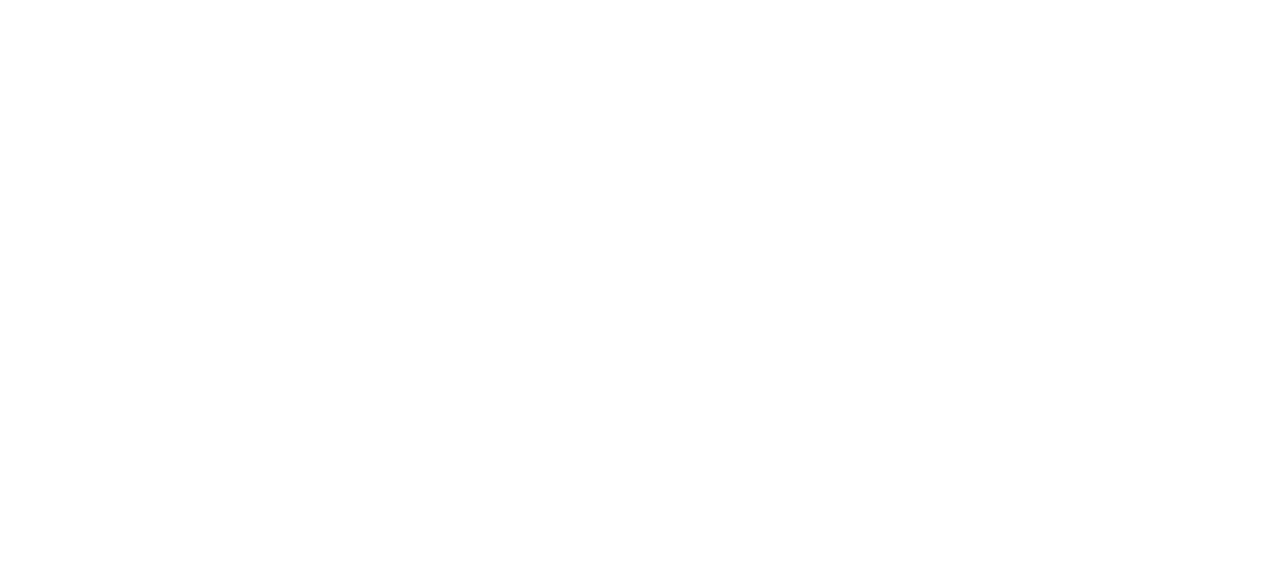
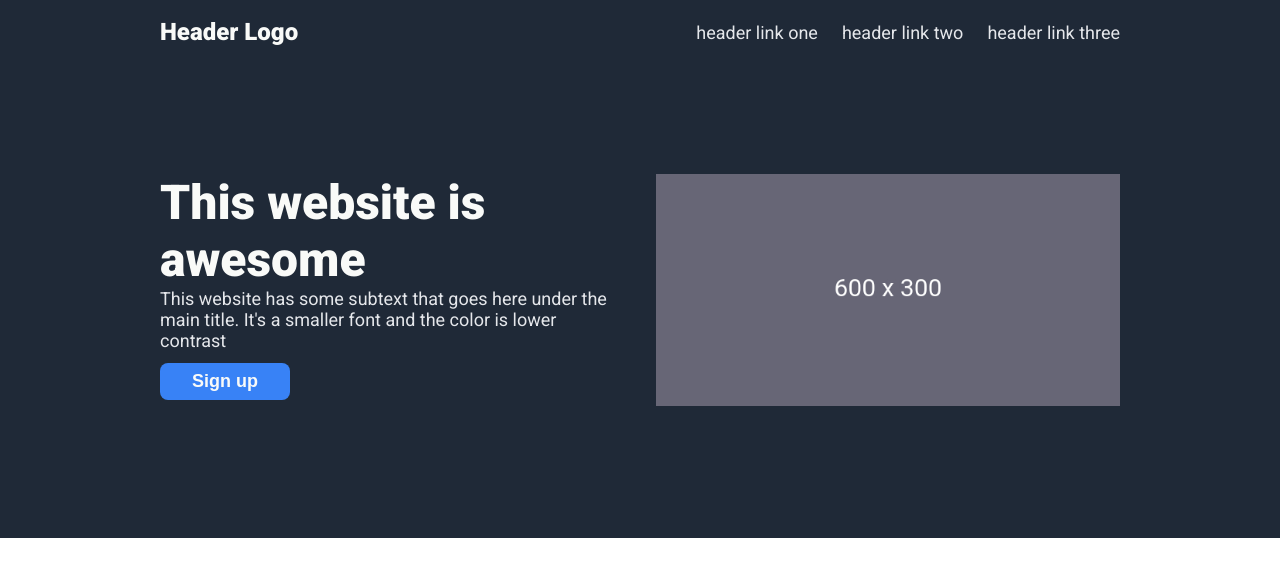
Before and after one commit to elik-dev/landing-page, a plain HTML site: page index.html in a window 1280 px wide. Drawn offline with Linux system fonts and the light colour scheme.

Commit message:
Add content and apply styles to header section

```diff
--- a/css/styles.css
+++ b/css/styles.css
@@ -0,0 +1,111 @@
+/* basic styles */
+html {
+    box-sizing: border-box;
+}
+
+*,
+*::before,
+*::after {
+    box-sizing: inherit;
+}
+
+body {
+    font-family: "Roboto", Arial, sans-serif;
+    margin: 0;
+}
+
+ul,
+h1,
+h2,
+p,
+figure,
+blockquote {
+    margin: 0;
+    padding: 0;
+}
+
+ul {
+    list-style: none;
+}
+
+a {
+    text-decoration: none;
+}
+
+.content {
+    margin: 0 auto;
+    max-width: 996px;
+    padding: 0 18px;
+    display: flex;
+    flex-direction: column;
+    align-items: center;
+}
+
+/* heading layout */
+.container-1,
+footer {
+    background-color: #1f2937;
+}
+
+.logo,
+h1,
+.hero button {
+    color: #f9faf8;
+    font-weight: 900;
+}
+
+.logo {
+    font-size: 24px;
+}
+
+h1 {
+    font-size: 48px;
+}
+
+nav a,
+.hero p,
+footer {
+    color: #e5e7eb;
+    font-size: 18px;
+}
+nav a:hover {
+    color: #3882f6;
+}
+
+.hero button {
+    margin-top: 12px;
+    background-color: #3882f6;
+    font-size: 18px;
+    padding: 8px 32px;
+    border: none;
+    border-radius: 8px;
+}
+
+.hero button:hover {
+    background-color: #f9faf8;
+    color: #3882f6;
+}
+.header-top {
+    padding-top: 18px;
+    display: flex;
+    justify-content: space-between;
+    align-items: center;
+}
+nav ul {
+    display: flex;
+    gap: 24px;
+}
+.hero {
+    padding: 128px 0;
+    display: flex;
+    gap: 32px;
+}
+.hero-left,
+.hero-right {
+    flex: 1;
+}
+.hero-right img {
+    max-width: 100%;
+}
+
+/* container 2 layout */
--- a/index.html
+++ b/index.html
@@ -17,7 +17,30 @@
 <body>
     <div class="container-1">
         <div class="content">
-
+            <header>
+                <div class="header-top">
+                    <a class="logo" href="./index.html">Header Logo</a>
+                    <nav>
+                        <ul>
+                            <li><a href="#">header link one</a></li>
+                            <li><a href="#">header link two</a></li>
+                            <li><a href="#">header link three</a></li>
+                        </ul>
+                    </nav>
+                </div>
+                <div class="hero">
+                    <div class="hero-left">
+                        <h1>This website is awesome</h1>
+                        <p>This website has some subtext that goes here under the main title. It's a smaller font and
+                            the
+                            color is lower contrast</p>
+                        <button>Sign up</button>
+                    </div>
+                    <div class="hero-right">
+                        <img src="./img/placeholder-600x300.jpg" alt="placeholder">
+                    </div>
+                </div>
+            </header>
         </div>
     </div>
 
@@ -39,9 +62,9 @@
         </div>
     </div>
 
-    <div class="container-5">
+    <footer>
 
-    </div>
+    </footer>
 </body>
 
 </html>
```
